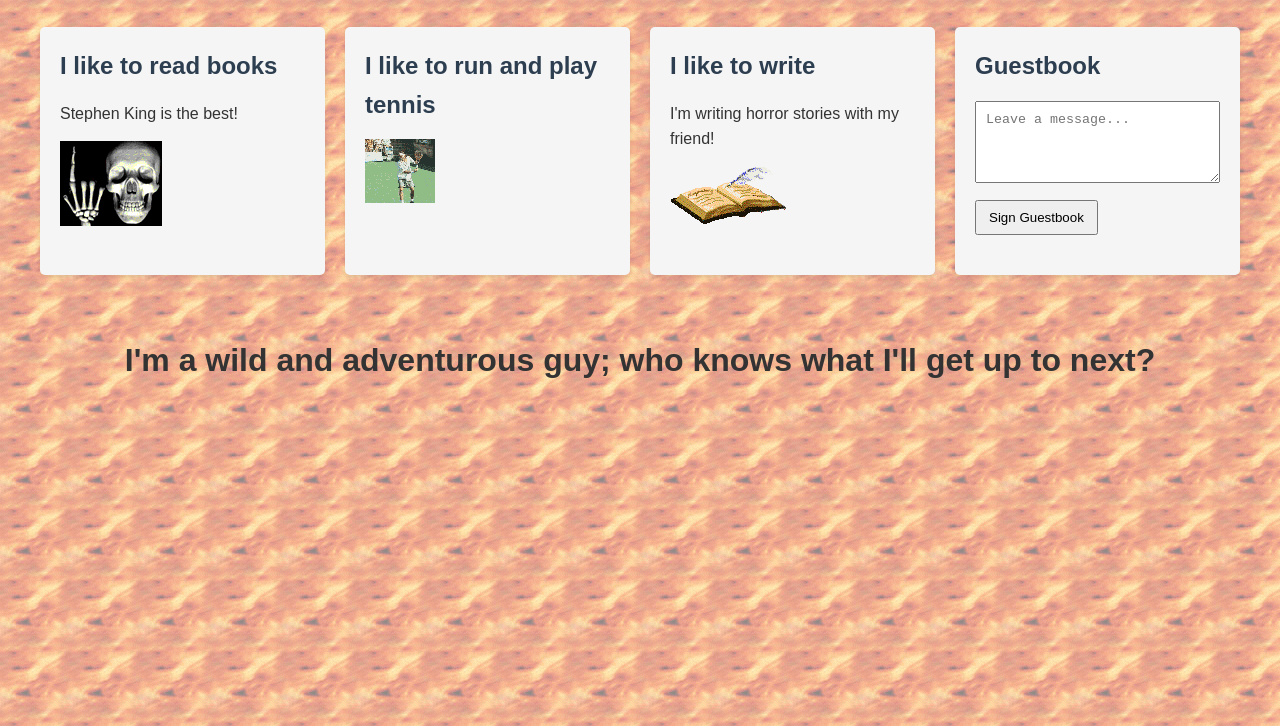
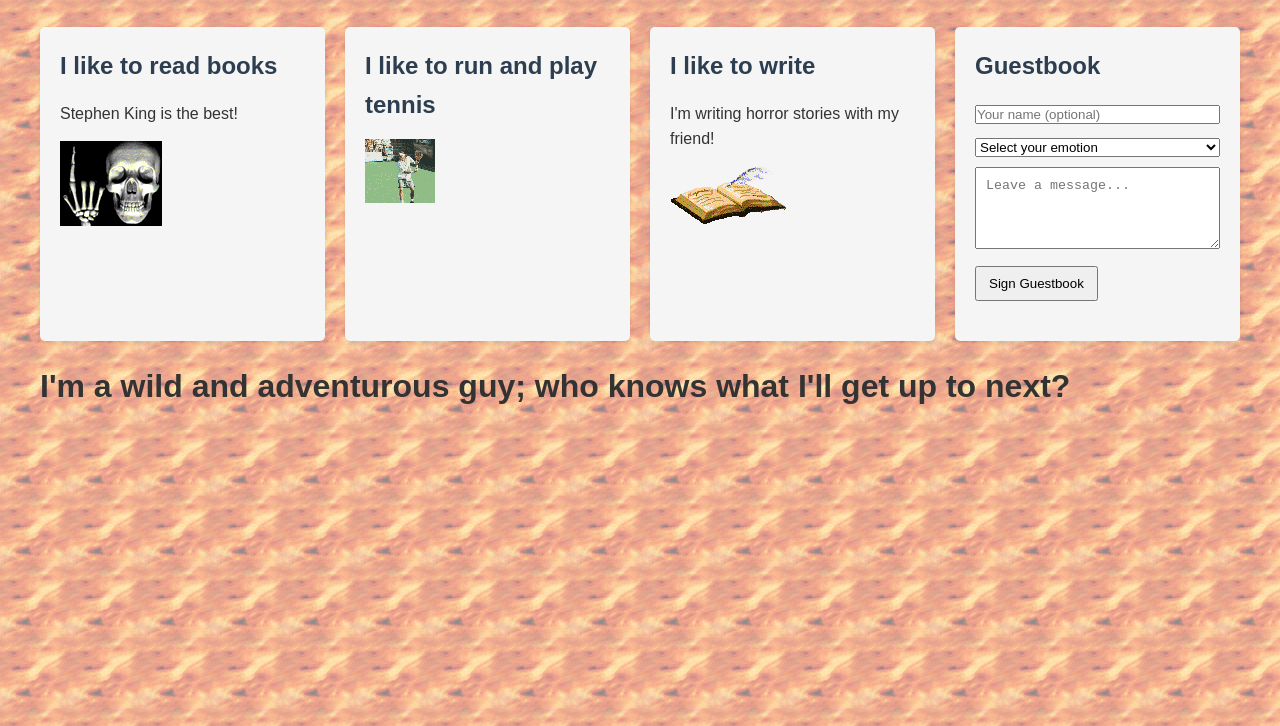
Before and after one commit to PMCrawford/PMCrawford.github.io, a plain HTML site: page index.html in a window 1280 px wide. Shown: the part 74-800 px from the top of the page. Drawn offline with Linux system fonts and the light colour scheme; no server answers.

Commit message:
Update index.html

```diff
--- a/index.html
+++ b/index.html
@@ -97,12 +97,65 @@
 <div class="column">
   <h2>Guestbook</h2>
   <form id="guestbook-form">
-        <textarea id="guestbook-entry" rows="4" placeholder="Leave a message..."></textarea>
-        <button type="submit">Sign Guestbook</button>
+    <input type="text" id="guestbook-name" placeholder="Your name (optional)" style="width: 100%; margin-bottom: 10px;" />
+
+    <select id="guestbook-emotion" style="width: 100%; margin-bottom: 10px;">
+      <option value="">Select your emotion</option>
+      <option>Happy</option>
+      <option>Sad</option>
+      <option>Excited</option>
+      <option>Angry</option>
+      <option>Relaxed</option>
+      <option>Anxious</option>
+      <option>Grateful</option>
+      <option>Lonely</option>
+      <option>Content</option>
+      <option>Inspired</option>
+      <option>Tired</option>
+      <option>Frustrated</option>
+      <option>Hopeful</option>
+      <option>Joyful</option>
+      <option>Bored</option>
+      <option>Motivated</option>
+      <option>Nostalgic</option>
+      <option>Peaceful</option>
+      <option>Curious</option>
+      <option>Overwhelmed</option>
+      <option>Energized</option>
+      <option>Embarrassed</option>
+      <option>Proud</option>
+      <option>Confused</option>
+      <option>Determined</option>
+      <option>Fearful</option>
+      <option>Optimistic</option>
+      <option>Amused</option>
+      <option>Resentful</option>
+      <option>Jealous</option>
+      <option>Surprised</option>
+      <option>Calm</option>
+      <option>Distracted</option>
+      <option>Shy</option>
+      <option>Guilty</option>
+      <option>Ashamed</option>
+      <option>Empowered</option>
+      <option>Humble</option>
+      <option>Worried</option>
+      <option>Annoyed</option>
+      <option>Determined</option>
+      <option>Insecure</option>
+      <option>Silly</option>
+      <option>Affectionate</option>
+      <option>Brave</option>
+      <option>Vindicated</option>
+      <option>Restless</option>
+    </select>
+
+    <textarea id="guestbook-entry" rows="4" placeholder="Leave a message..." style="width: 100%;"></textarea>
+    <button type="submit" style="margin-top: 10px;">Sign Guestbook</button>
   </form>
   <div id="guestbook-messages" style="margin-top: 20px;"></div>
 </div>
-  </div>
+
 
   <h1 style="text-align: center; margin-bottom: 30px;">I'm a wild and adventurous guy; who knows what I'll get up to next?</h1>
 
@@ -125,7 +178,9 @@
   const messagesRef = collection(db, "guestbook");
 
   const form = document.getElementById("guestbook-form");
-    const entry = document.getElementById("guestbook-entry");
+  const nameInput = document.getElementById("guestbook-name");
+  const emotionInput = document.getElementById("guestbook-emotion");
+  const entryInput = document.getElementById("guestbook-entry");
   const display = document.getElementById("guestbook-messages");
 
   async function loadMessages() {
@@ -133,26 +188,42 @@
     const q = query(messagesRef, orderBy("timestamp", "desc"));
     const snapshot = await getDocs(q);
     snapshot.forEach(doc => {
-        const p = document.createElement("p");
-        p.textContent = doc.data().message;
-        display.appendChild(p);
+      const data = doc.data();
+      const div = document.createElement("div");
+      const time = data.timestamp?.toDate().toLocaleString() || "(no time)";
+      div.innerHTML = `
+        <p><strong>${data.name || "Anonymous"}</strong> (${data.emotion || "feeling...?"}) at ${time}:</p>
+        <p>${data.message}</p>
+        <hr style="margin: 10px 0;">
+      `;
+      display.appendChild(div);
     });
   }
 
   form.addEventListener("submit", async (e) => {
     e.preventDefault();
-      const text = entry.value.trim();
-      if (text) {
+    const name = nameInput.value.trim();
+    const emotion = emotionInput.value;
+    const message = entryInput.value.trim();
+
+    if (!message) return;
+
     await addDoc(messagesRef, {
-          message: text,
+      name,
+      emotion,
+      message,
       timestamp: serverTimestamp()
     });
-        entry.value = "";
+
+    nameInput.value = "";
+    emotionInput.value = "";
+    entryInput.value = "";
+
     loadMessages();
-      }
   });
 
   loadMessages();
 </script>
+
 </body>
 </html>
```
Lines whose indentation alone changed are shown as unchanged.
